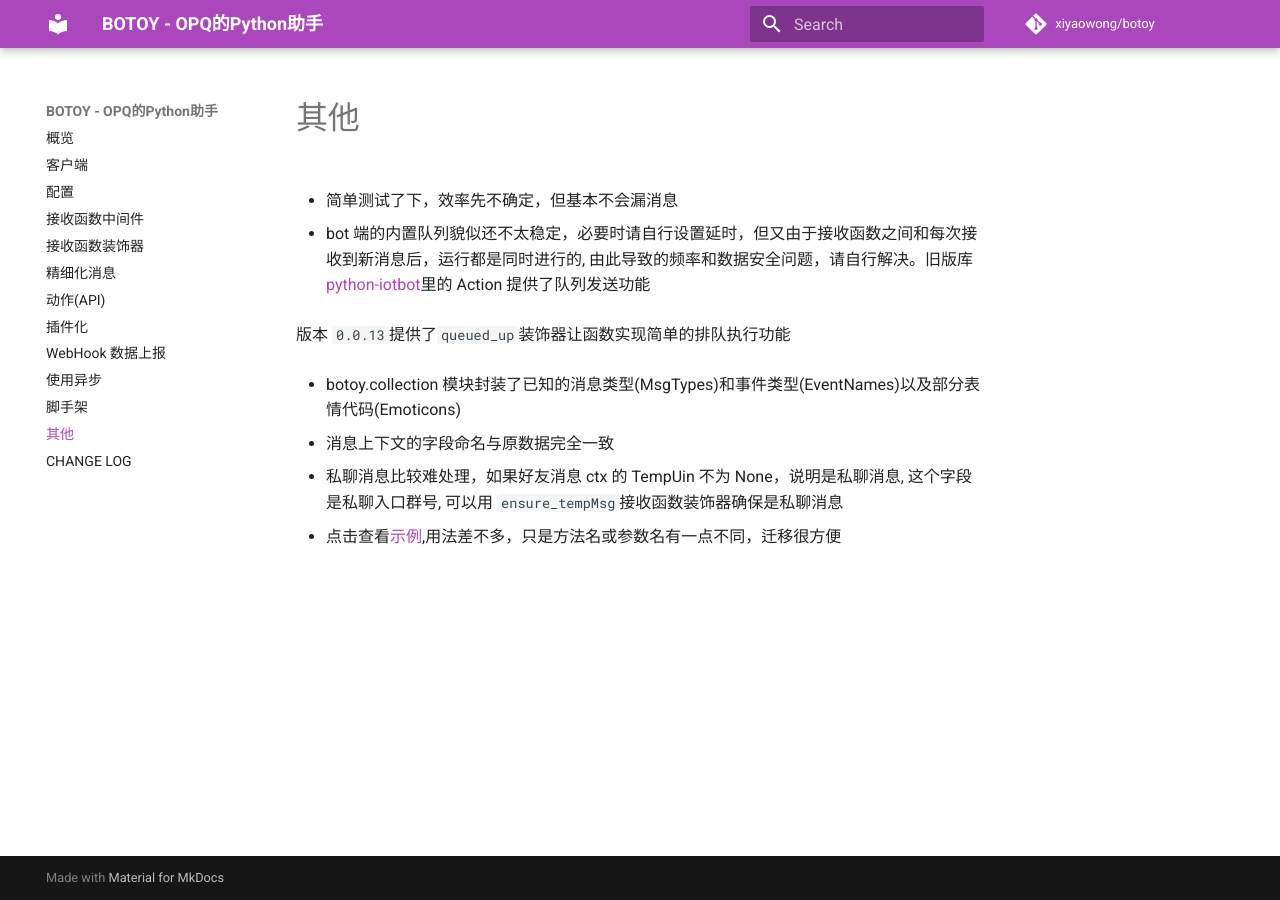
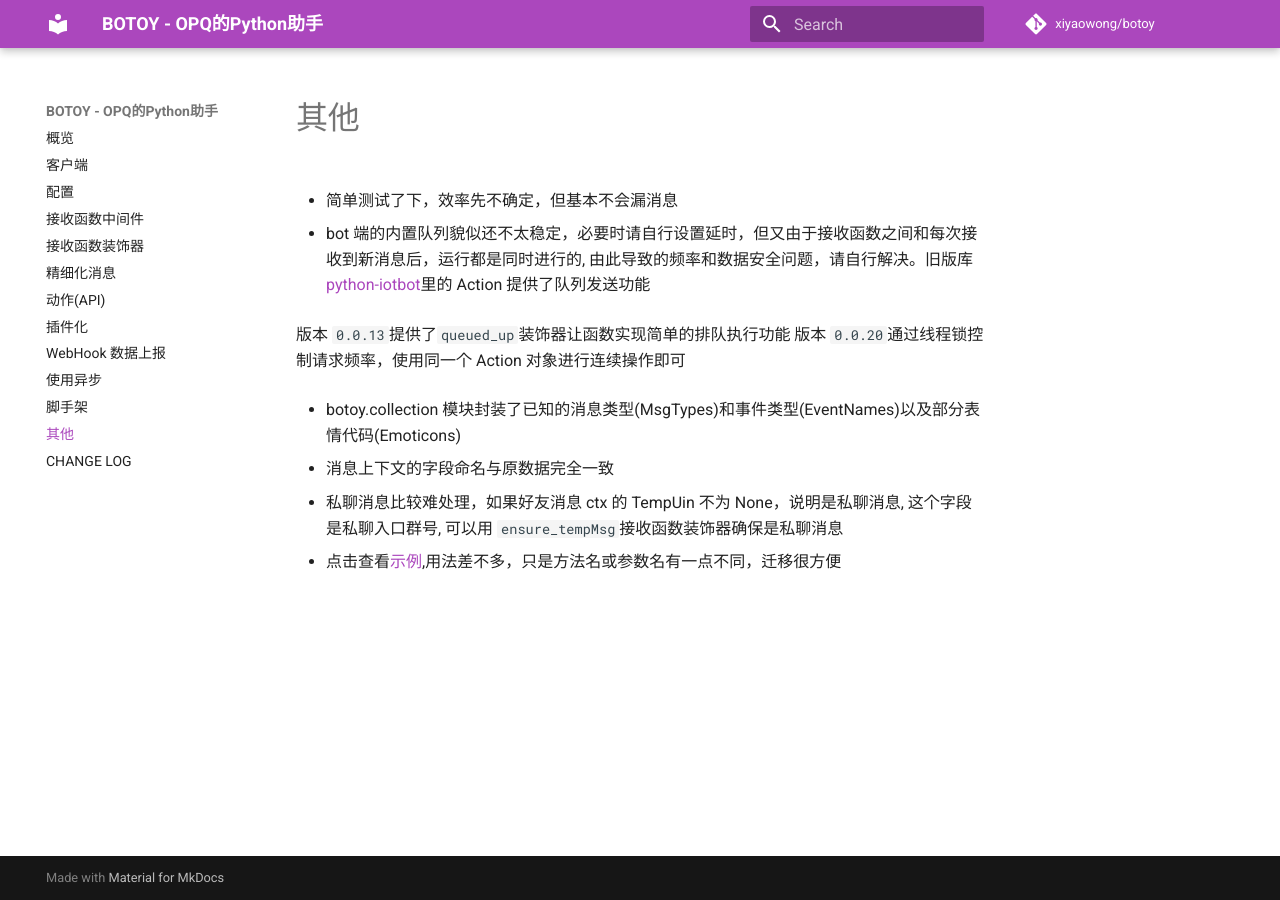
Before and after one commit to opq-osc/botoy, an MkDocs documentation site: the page built from docs/other.md, in a window 1280 px wide. Built offline with MkDocs 1.6.1 and Material for MkDocs 9.7.7, drawn with Linux system fonts in a browser that asks for light colours; comment, search, counter and statistics services are not loaded.

Commit message:
Action请求频率的说明

```diff
--- a/docs/other.md
+++ b/docs/other.md
@@ -6,6 +6,7 @@
   由此导致的频率和数据安全问题，请自行解决。旧版库[python-iotbot](https://github.com/xiyaowong/python--iotbot)里的 Action 提供了队列发送功能
 
   版本 `0.0.13`提供了`queued_up`装饰器让函数实现简单的排队执行功能
+  版本 `0.0.20`通过线程锁控制请求频率，使用同一个 Action 对象进行连续操作即可
 
 - botoy.collection
   模块封装了已知的消息类型(MsgTypes)和事件类型(EventNames)以及部分表情代码(Emoticons)
```
Also changed, not shown: README.md (+1 -0 lines).
